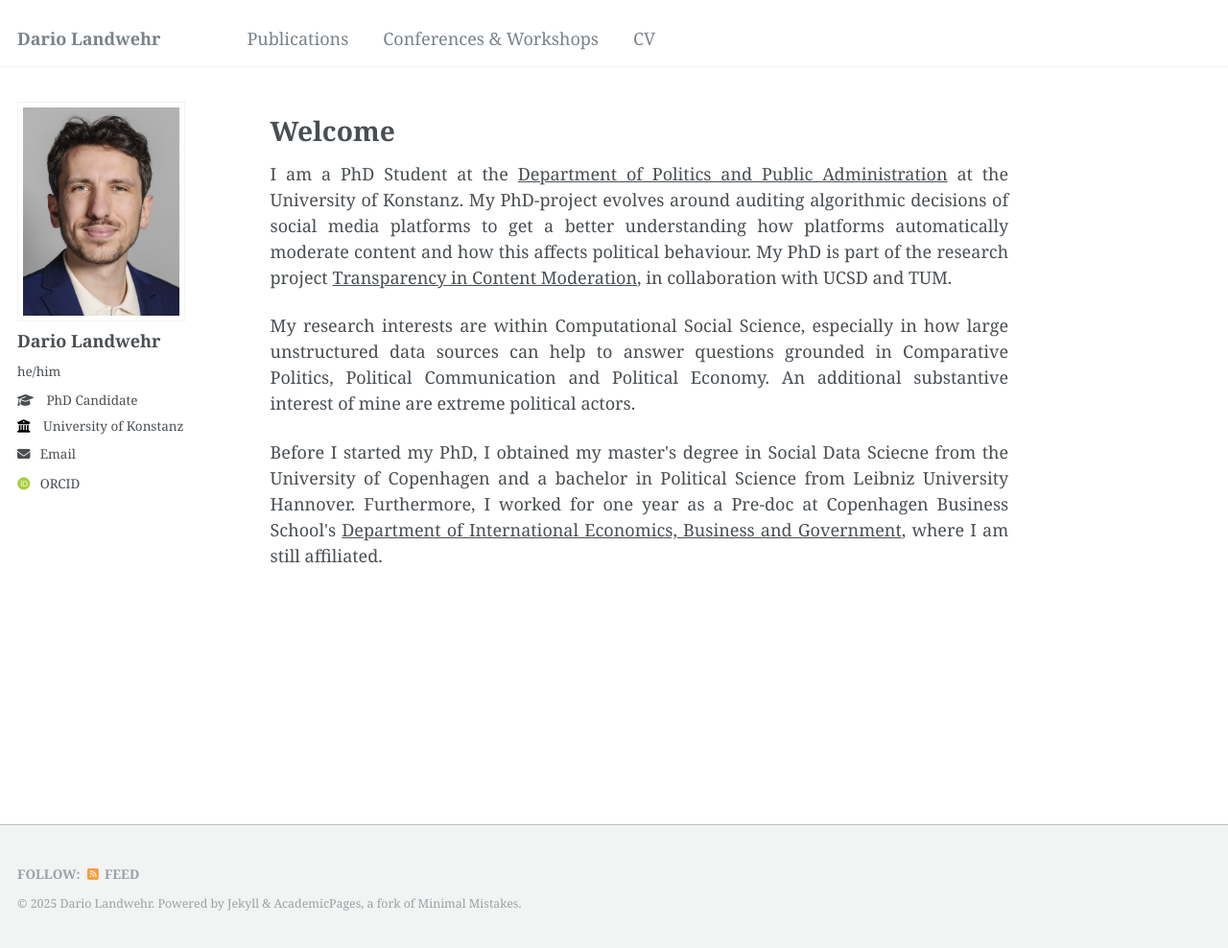
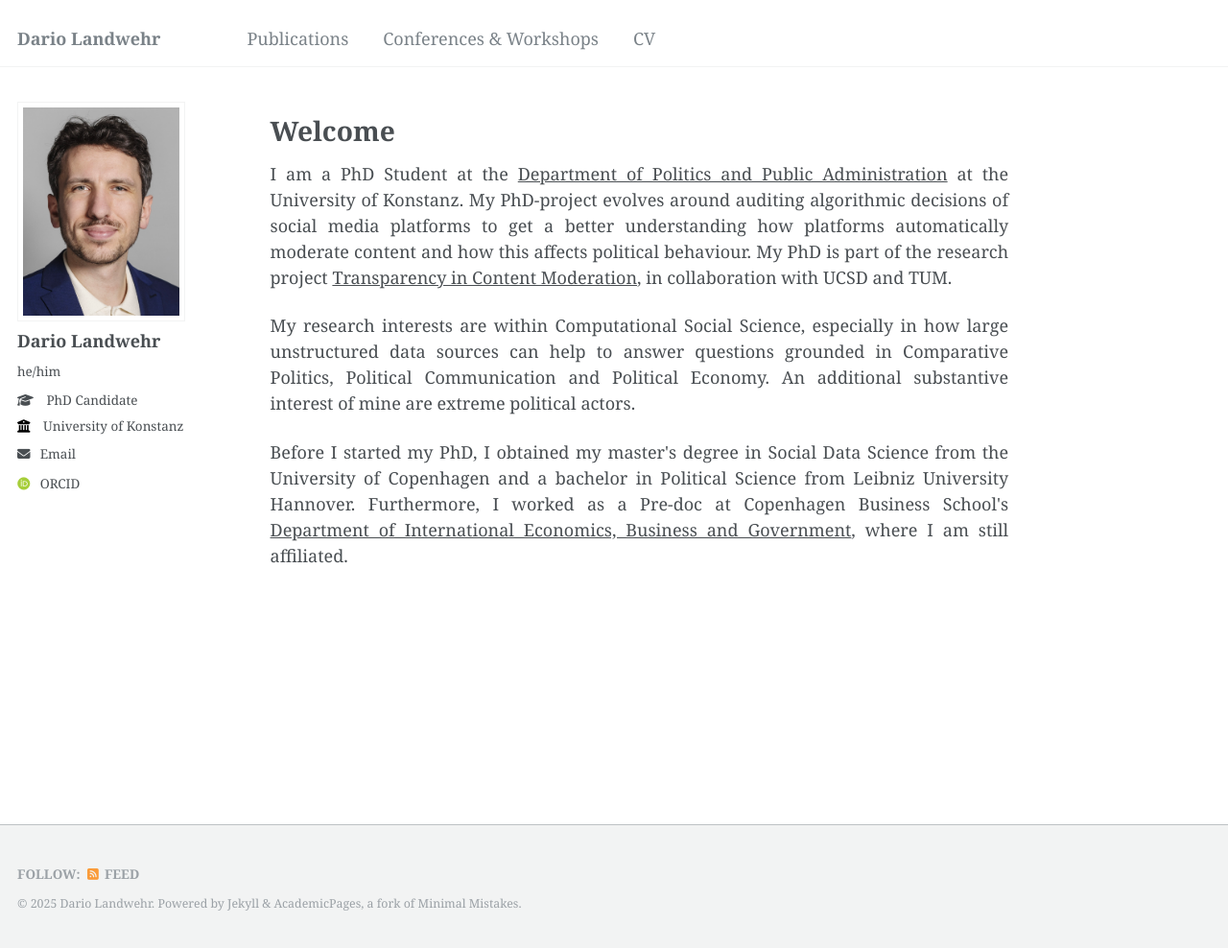
Before and after one commit to DarioLandwehr/DarioLandwehr.github.io, a Jekyll site: the page built from _pages/about.md, in a window 1280 px wide and 988 px high. Shown: the whole window at 96% size. Built offline with Jekyll 4.4.1, drawn with Linux system fonts in a browser that asks for light colours; some web fonts are replaced.

Commit message:
Fix typo in about.md and duplicate paragraph

```diff
--- a/_pages/about.md
+++ b/_pages/about.md
@@ -13,4 +13,4 @@ Welcome
 
 <p style='text-align: justify;'> My research interests are within Computational Social Science, especially in how large unstructured data sources can help to answer questions grounded in Comparative Politics, Political Communication and Political Economy. An additional substantive interest of mine are extreme political actors.</p>
 
-<p style='text-align: justify;'> Before I started my PhD, I obtained my master's degree in Social Data Sciecne from the University of Copenhagen and a bachelor in Political Science from Leibniz University Hannover. Furthermore, I worked for one year as a Pre-doc at Copenhagen Business School's <a href="https://www.cbs.dk/en/research/departments-and-centres/department-of-international-economics-government-and-business/">Department of International Economics, Business and Government</a>, where I am still affiliated.</p>
+<p style='text-align: justify;'> Before I started my PhD, I obtained my master's degree in Social Data Science from the University of Copenhagen and a bachelor in Political Science from Leibniz University Hannover. Furthermore, I worked as a Pre-doc at Copenhagen Business School's <a href="https://www.cbs.dk/en/research/departments-and-centres/department-of-international-economics-government-and-business/">Department of International Economics, Business and Government</a>, where I am still affiliated.</p>
```
